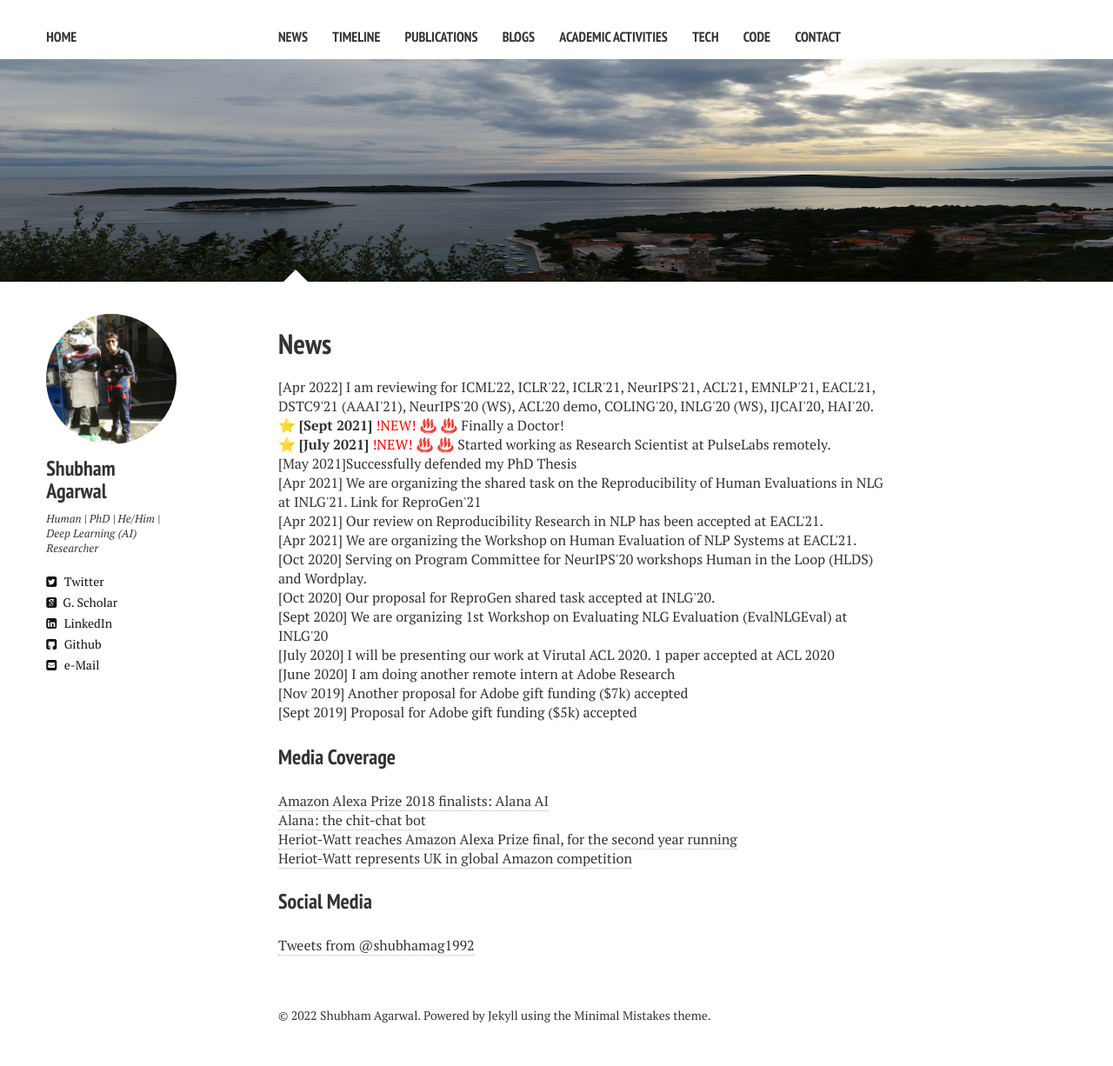
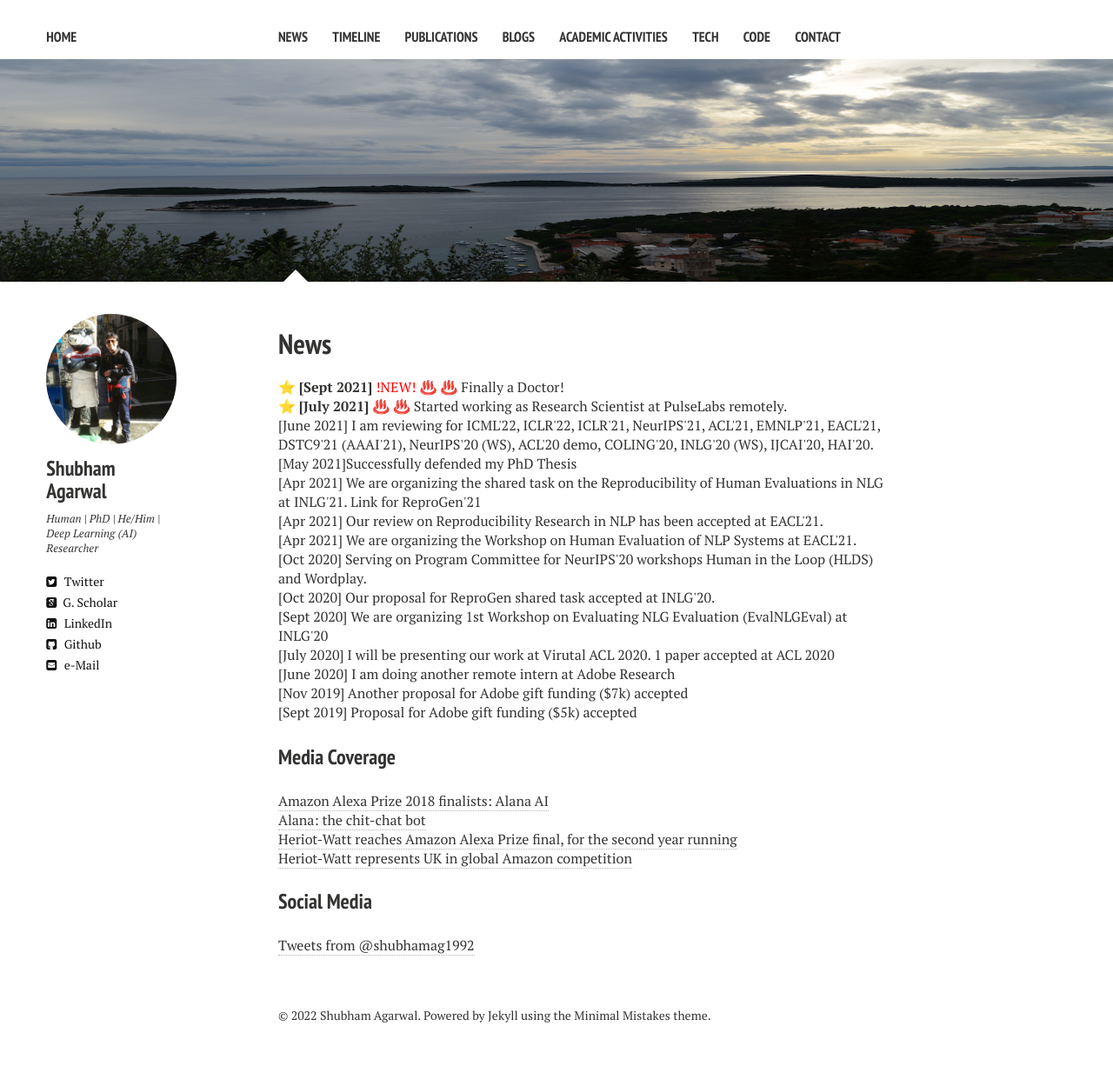
Before and after one commit to shubhamagarwal92/shubhamagarwal92.github.io, a Jekyll site: the page built from news.md, in a window 1280 px wide. Shown: the whole page at 87% size. Built offline with Jekyll 4.4.1, drawn with Linux system fonts in a browser that asks for light colours; nearby versions of some CDN libraries; comment, search, counter and statistics services are not loaded.

Commit message:
Update news.md

```diff
--- a/news.md
+++ b/news.md
@@ -22,11 +22,11 @@ comments: false
 
  <div class="mCustomScrollbar" data-mcs-theme="inset-dark" style="height:400px;width:700px;font:25px/30px;font-face: Inherit; overflow:auto;">
 
-[Apr 2022] I am reviewing for ICML'22, ICLR'22, ICLR'21, NeurIPS'21, ACL'21, EMNLP'21, EACL'21, DSTC9'21 (AAAI'21), NeurIPS'20 (WS), ACL'20 demo, COLING'20, INLG'20 (WS), IJCAI'20, HAI'20.
-<br />
 ⭐️ <span style="font-weight: bold;">[Sept 2021]</span>  <span style="color:red;"> !NEW! ♨️ ♨️</span> Finally a Doctor!
 <br />
-⭐️ <span style="font-weight: bold;">[July 2021]</span>  <span style="color:red;"> !NEW! ♨️ ♨️</span> Started working as Research Scientist at PulseLabs remotely.
+⭐️ <span style="font-weight: bold;">[July 2021]</span>  <span style="color:red;"> ♨️ ♨️</span> Started working as Research Scientist at PulseLabs remotely.
+<br />
+[June 2021] I am reviewing for ICML'22, ICLR'22, ICLR'21, NeurIPS'21, ACL'21, EMNLP'21, EACL'21, DSTC9'21 (AAAI'21), NeurIPS'20 (WS), ACL'20 demo, COLING'20, INLG'20 (WS), IJCAI'20, HAI'20.
 <br />
 [May 2021]Successfully defended my PhD Thesis
 <br />
```
